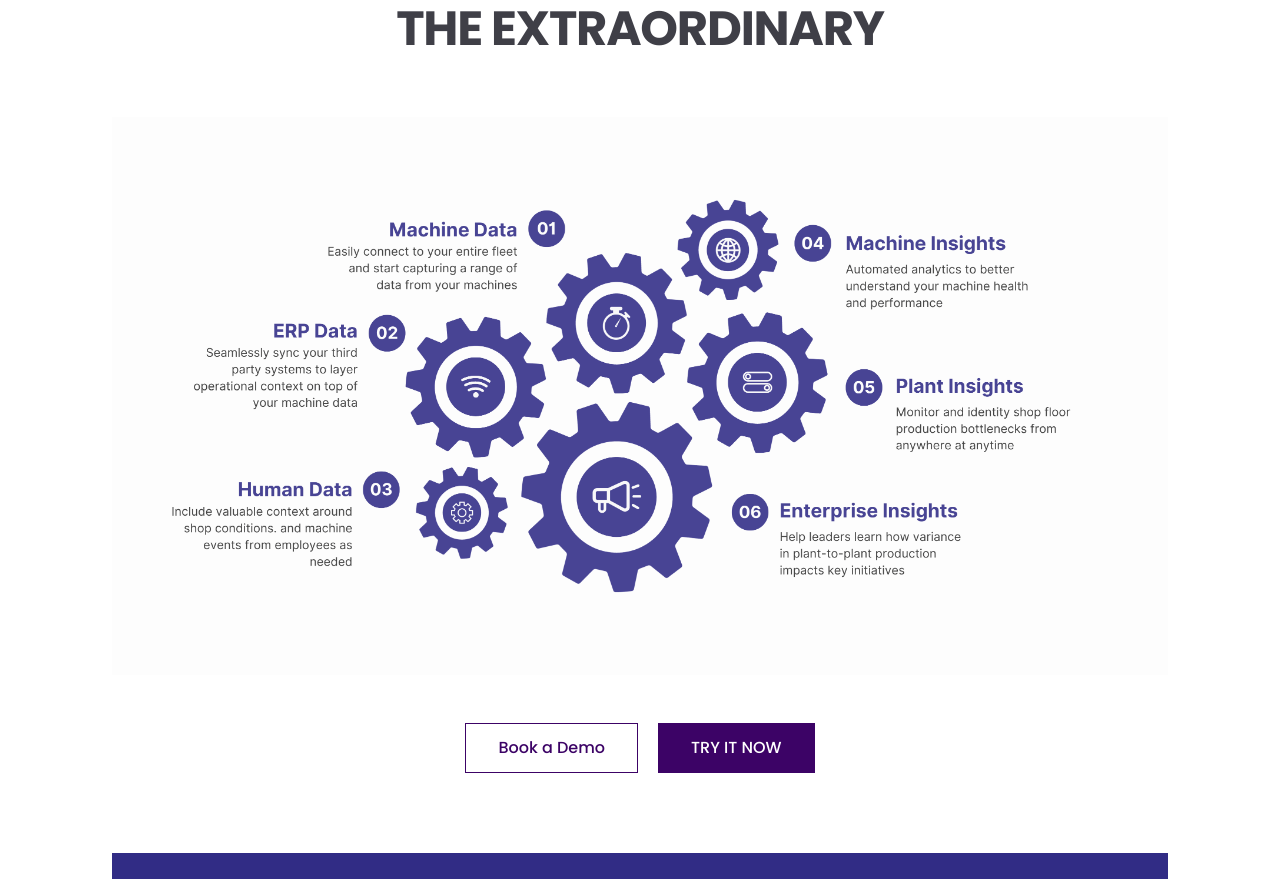
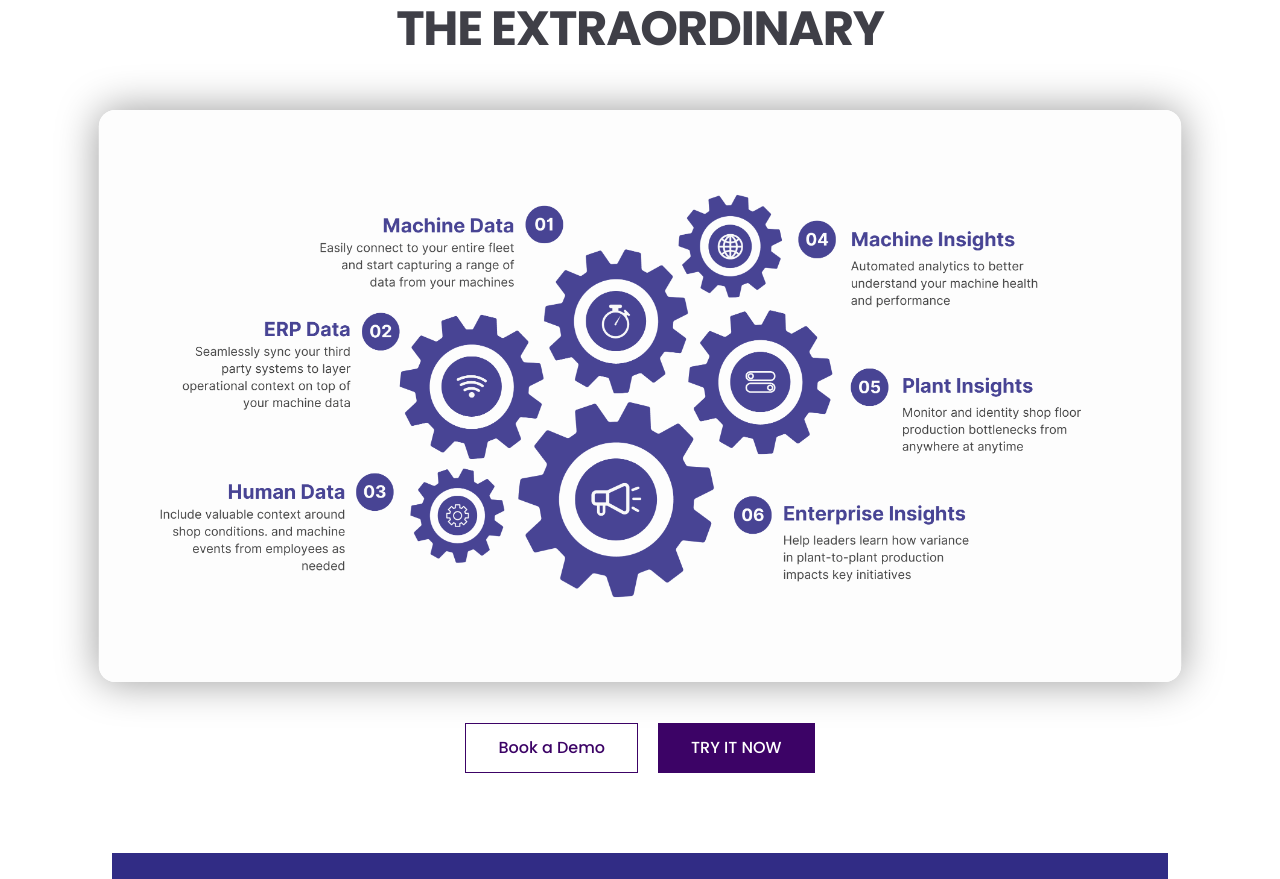
Before and after one commit to inakshranawat/robato-project, a React (Vite) app in the folder client/: page / in a window 1280 px wide. Shown: the part 1314-2193 px from the top of the page. Built offline with nearby package versions, Linux system fonts and the light colour scheme; a web font is replaced by a local one.

Commit message:
added the animatioin in the insights

```diff
--- a/client/src/components/HeroSection.jsx
+++ b/client/src/components/HeroSection.jsx
@@ -42,7 +42,7 @@ const HeroSection = () => {
           </motion.h1>
 
           <motion.p
-            className="mt-5 text-lg sm:text-xl md:text-2xl w-full lg:w-[600px] mx-auto lg:mx-0"
+            className="mt-5 text-lg text-depth sm:text-xl md:text-2xl w-full lg:w-[600px] mx-auto lg:mx-0"
             initial={{ opacity: 0, y: 50 }}
             animate={{ opacity: 1, y: 0 }}
             transition={{ duration: 1.5, delay: 0.8, ease: "easeOut" }}
--- a/client/src/components/Insights.jsx
+++ b/client/src/components/Insights.jsx
@@ -1,13 +1,48 @@
 import React from 'react'
 import { useNavigate } from 'react-router-dom'
 import { useAppContext } from '../context/useContext'
-import {motion} from "framer-motion"
+import {motion , useMotionValue, useTransform } from "framer-motion"
 import { HandShake, InsightImage } from '../assets/assets'
+import { useRef } from "react";
+
 
 
 const Insights = () => {
     const navigate = useNavigate()
     const {setDemoOpen} = useAppContext()
+
+  const ref = useRef(null);
+
+  const x = useMotionValue(0.5);
+  const y = useMotionValue(0.5);
+
+  const rotateX = useTransform(y, [0, 1], [10, -10]);
+  const rotateY = useTransform(x, [0, 1], [-10, 10]);
+  const scale = useTransform(x, [0, 1], [1, 1.05]); // useTransform instead of interpolate
+
+
+  // Dynamic shadow
+  const boxShadow = useTransform(
+    [x, y],
+    ([latestX, latestY]) =>
+      `${(latestX - 0.5) * 60}px ${(latestY - 0.5) * 60}px 40px rgba(0,0,0,0.4)`
+  );
+
+  const handleMouseMove = (e) => {
+    if (!ref.current) return;
+    const rect = ref.current.getBoundingClientRect();
+    const posX = (e.clientX - rect.left) / rect.width;
+    const posY = (e.clientY - rect.top) / rect.height;
+    x.set(posX);
+    y.set(posY);
+  };
+
+  const handleMouseLeave = () => {
+    x.set(0.5);
+    y.set(0.5);
+  };
+
+
   return (
      <>
        <div className="px-4 sm:px-6 lg:px-8">
@@ -19,9 +54,27 @@ const Insights = () => {
           </div>
 
           {/* Image Section */}
-          <div className="w-full max-w-6xl mx-auto mb-8 sm:mb-12">
-             <img src={InsightImage} alt="Analytics Platform" className="w-full h-auto" />
-          </div>
+             <div
+      ref={ref}
+      onMouseMove={handleMouseMove}
+      onMouseLeave={handleMouseLeave}
+      style={{ perspective: 1000 }}
+      className="w-full max-w-6xl mx-auto mb-8 sm:mb-12"
+    >
+      <motion.img
+        src={InsightImage}
+        alt="Analytics Platform"
+        className="w-full h-auto rounded-2xl cursor-pointer"
+        style={{
+          rotateX: rotateX,
+          rotateY: rotateY,
+          scale: scale,
+          boxShadow: boxShadow, // useTransform handles it
+        }}
+        transition={{ type: "spring", stiffness: 100, damping: 12 }}
+      />
+    </div>
+
 
           {/* Buttons Section */}
           <div className='flex flex-col sm:flex-row items-center justify-center gap-4 sm:gap-5 mb-12 sm:mb-16 lg:mb-20 px-4'>
```
